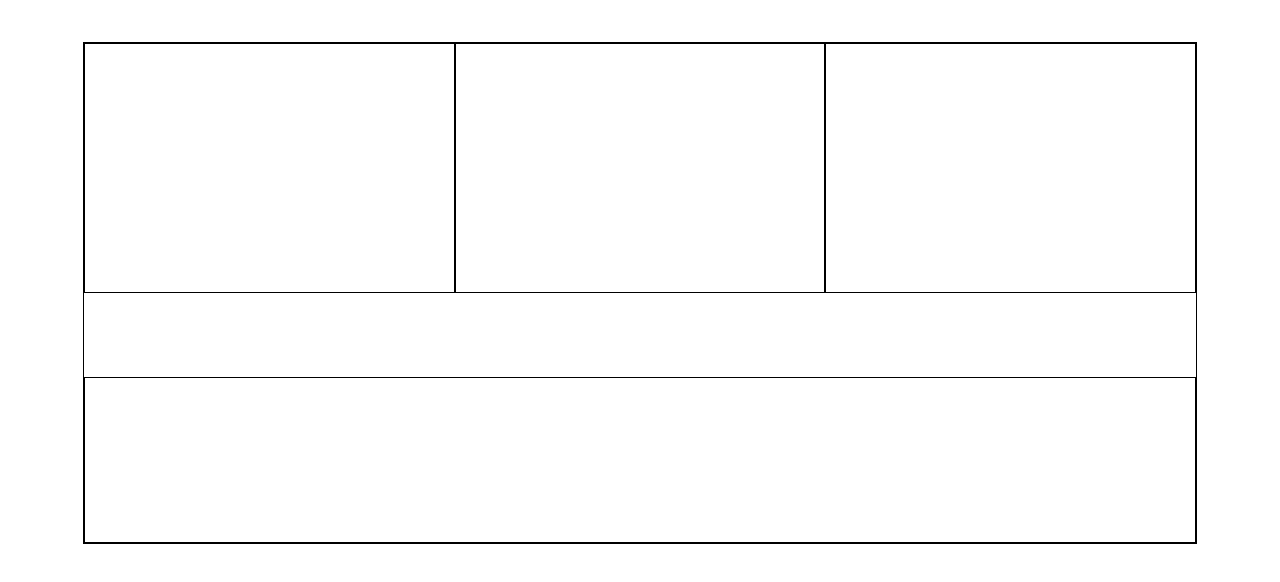
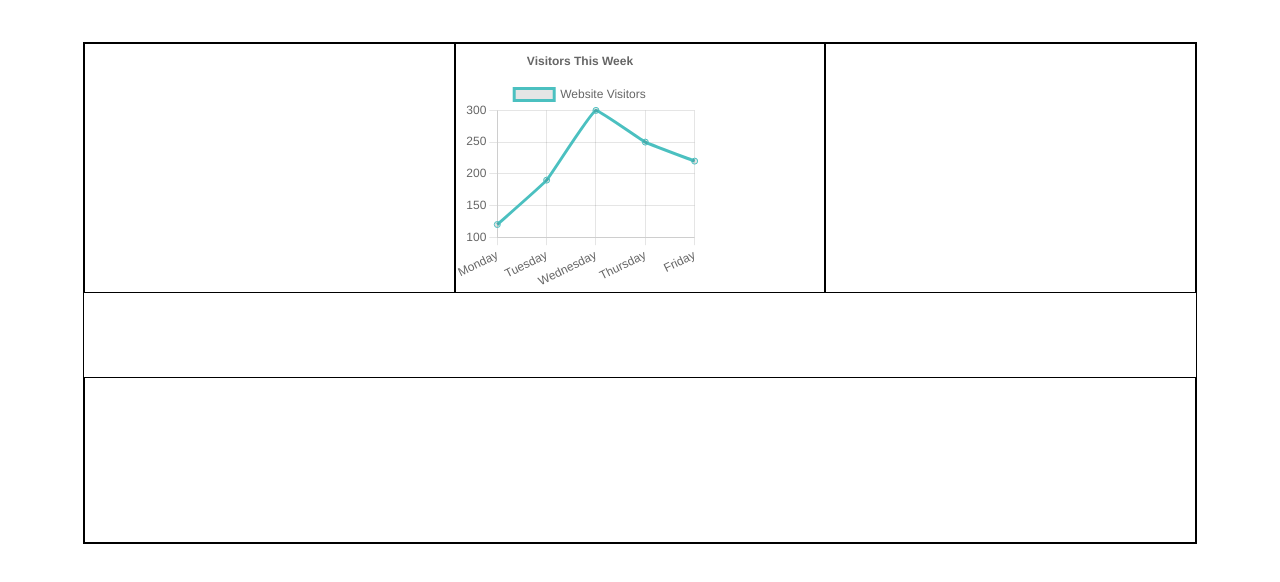
Before and after one commit to JJHH17/skycast, a website built with webpack: page src/index.html in a window 1280 px wide. Shown: the part 40-622 px from the top of the page. Built offline with nearby package versions, Linux system fonts and the light colour scheme.

Commit message:
Install and import myChart module which we'll use for visualising weather data

```diff
--- a/package.json
+++ b/package.json
@@ -7,5 +7,9 @@
     "webpack": "^5.99.0",
     "webpack-cli": "^6.0.1",
     "webpack-dev-server": "^5.2.1"
+  },
+  "dependencies": {
+    "anychart": "^8.13.0",
+    "chart.js": "^4.4.8"
   }
 }
--- a/src/iconLoader.js
+++ /dev/null
@@ -1 +0,0 @@
-// File responsible for loading icons and pushing into UI
--- a/src/index.html
+++ b/src/index.html
@@ -19,7 +19,9 @@
                 <img id="iconHolder">
             </div>
 
-            <div id="graphHolder"></div>
+            <div id="graphHolder">
+                <canvas id="myChart" width="100%" height="100%"></canvas>
+            </div>
 
             <div id="weatherData">
                 <div id="temp"></div>
--- a/src/index.js
+++ b/src/index.js
@@ -1,6 +1,8 @@
 import "./styles.css";
-import { searchSelect, submitBtn, locationDiv } from "./querySelector";
+import { searchSelect, submitBtn, locationDiv, myGraph, graphHolder } from "./querySelector";
 import { getWeather } from "./locationSearch";
+import Chart from "chart.js/auto";
+
 
 // Responsible for functionality to search item/location
 submitBtn().addEventListener("click", () => {
@@ -10,6 +12,33 @@ submitBtn().addEventListener("click", () => {
     getWeather(search.value);
 })
 
+const ctx = document.getElementById('myChart').getContext('2d');
+
+const myChart = new Chart(ctx, {
+    type: 'line',
+    data: {
+      labels: ['Monday', 'Tuesday', 'Wednesday', 'Thursday', 'Friday'],
+      datasets: [{
+        label: 'Website Visitors',
+        data: [120, 190, 300, 250, 220],
+        fill: false,
+        borderColor: 'rgb(75, 192, 192)',
+        tension: 0.1
+      }]
+    },
+    options: {
+      responsive: true,
+      plugins: {
+        legend: {
+          display: true
+        },
+        title: {
+          display: true,
+          text: 'Visitors This Week'
+        }
+      }
+    }
+  });
 
 /*
 
--- a/src/querySelector.js
+++ b/src/querySelector.js
@@ -151,3 +151,15 @@ export function iconDisplay(input) {
 
     return iconDiv;
 }
+
+export function graphHolder() {
+    const graphDiv = document.querySelector("#graphHolder");
+
+    return graphDiv;
+}
+
+export function myGraph() {
+    const myGraphContainer = document.querySelector("#myChart");
+
+    return myGraphContainer;
+}
```
Also changed, not shown: 1 other file.
